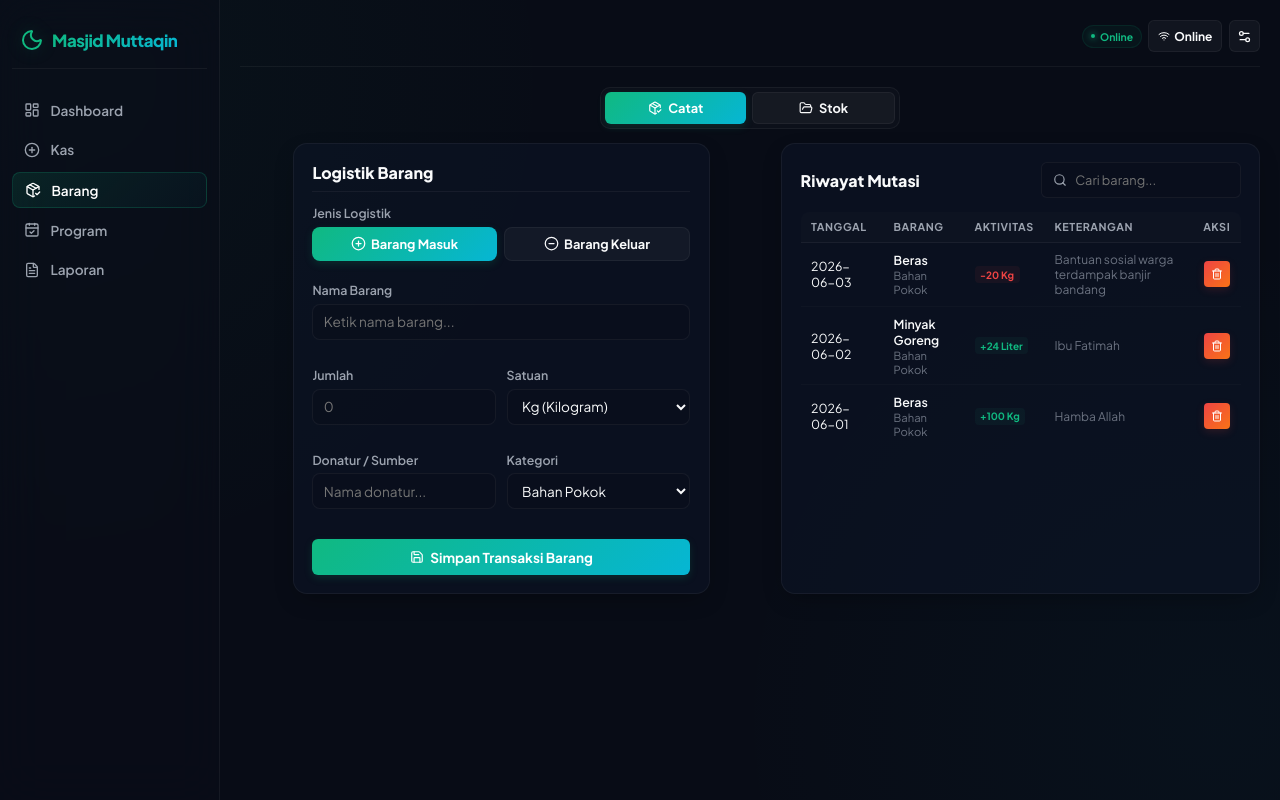
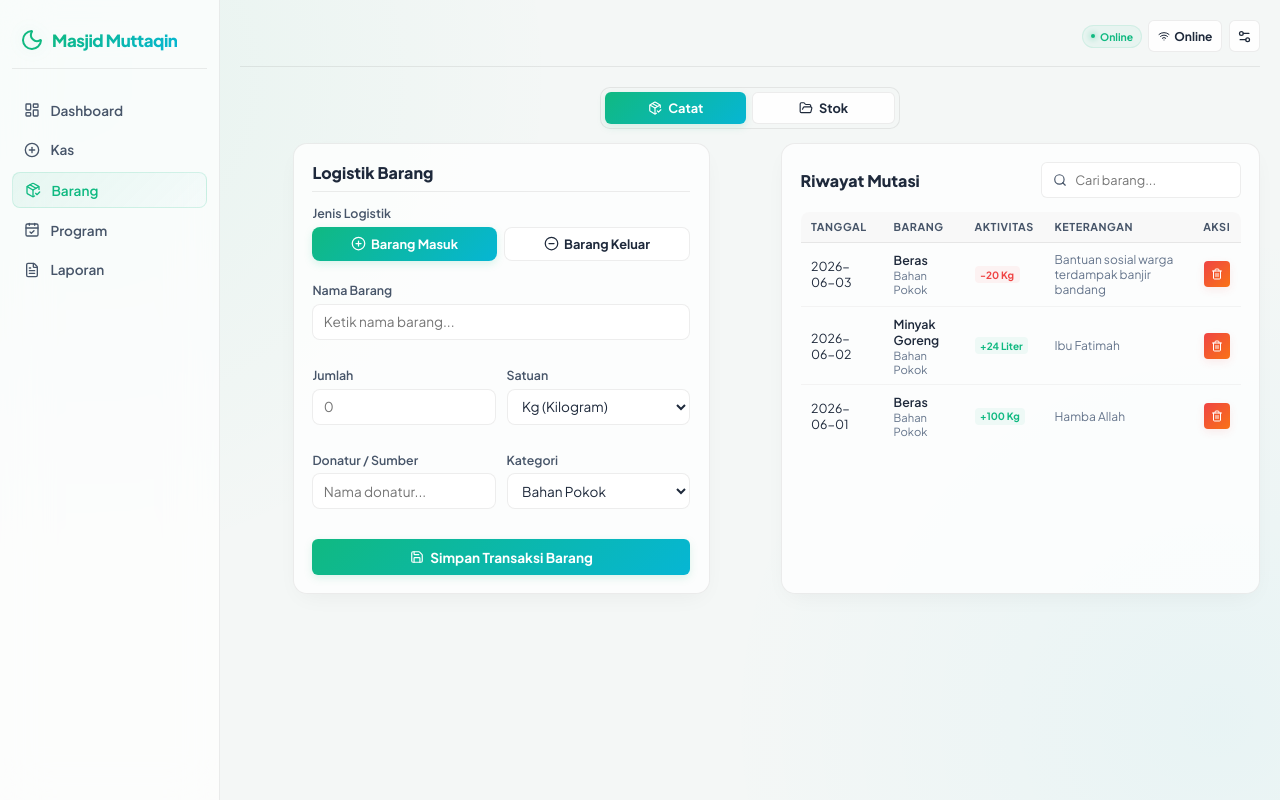
Before and after one commit to rasyiqi-code/Mesjid-Digital, a React (Vite) app: page / in a window 1280 px wide. Both pictures are taken after a click on the button "Barang". Built offline with nearby package versions, Linux system fonts and the light colour scheme.

Commit message:
revisi: migrasi tema dasar UI menjadi mode terang (light theme) premium

```diff
--- a/src/index.css
+++ b/src/index.css
@@ -2,32 +2,32 @@
 
 /* --- VARIABEL KEBUTUHAN UTAMA (DESIGN TOKENS) --- */
 :root {
-  /* Palet Warna Gelap Premium Nordic Frosty */
-  --bg-main: #080C16;
-  --bg-card: rgba(15, 23, 42, 0.45);
-  --bg-card-hover: rgba(22, 32, 58, 0.55);
-  --border-subtle: rgba(255, 255, 255, 0.05);
-  --border-focus: rgba(16, 185, 129, 0.4);
+  /* Palet Warna Terang Premium Nordic Frosty */
+  --bg-main: #F4F7F6;
+  --bg-card: rgba(255, 255, 255, 0.75);
+  --bg-card-hover: rgba(255, 255, 255, 0.92);
+  --border-subtle: rgba(0, 0, 0, 0.07);
+  --border-focus: rgba(16, 185, 129, 0.3);
 
   /* Teks */
-  --text-primary: #F9FAFB;
-  --text-secondary: #9CA3AF;
-  --text-muted: #6B7280;
+  --text-primary: #1E293B;
+  --text-secondary: #475569;
+  --text-muted: #64748B;
 
   /* Palet Warna Gradasi Fungsional */
   --primary: #10B981;
   --primary-hover: #059669;
-  --primary-glow: rgba(16, 185, 129, 0.25);
+  --primary-glow: rgba(16, 185, 129, 0.12);
   --primary-gradient: linear-gradient(135deg, #10B981 0%, #06B6D4 100%);
 
   --danger: #EF4444;
   --danger-hover: #DC2626;
-  --danger-glow: rgba(239, 68, 68, 0.2);
+  --danger-glow: rgba(239, 68, 68, 0.1);
   --danger-gradient: linear-gradient(135deg, #EF4444 0%, #F97316 100%);
 
   --accent: #F59E0B;
   --accent-hover: #D97706;
-  --accent-glow: rgba(245, 158, 11, 0.2);
+  --accent-glow: rgba(245, 158, 11, 0.1);
   --accent-gradient: linear-gradient(135deg, #F59E0B 0%, #D97706 100%);
 
   --info: #3B82F6;
@@ -41,7 +41,7 @@
   box-sizing: border-box;
   font-family: 'Plus Jakarta Sans', 'Outfit', sans-serif;
   scrollbar-width: thin;
-  scrollbar-color: rgba(255, 255, 255, 0.08) transparent;
+  scrollbar-color: rgba(0, 0, 0, 0.15) transparent;
 }
 
 body {
@@ -50,8 +50,8 @@ body {
   min-height: 100vh;
   overflow-x: hidden;
   background-image:
-    radial-gradient(circle at 5% 10%, rgba(16, 185, 129, 0.04) 0%, transparent 35%),
-    radial-gradient(circle at 95% 90%, rgba(6, 182, 212, 0.03) 0%, transparent 35%);
+    radial-gradient(circle at 5% 10%, rgba(16, 185, 129, 0.06) 0%, transparent 35%),
+    radial-gradient(circle at 95% 90%, rgba(6, 182, 212, 0.05) 0%, transparent 35%);
   background-attachment: fixed;
 }
 
@@ -64,7 +64,7 @@ body {
   background: transparent;
 }
 ::-webkit-scrollbar-thumb {
-  background: rgba(255, 255, 255, 0.08);
+  background: rgba(0, 0, 0, 0.12);
   border-radius: 99px;
 }
 ::-webkit-scrollbar-thumb:hover {
@@ -93,7 +93,7 @@ body {
 /* --- SIDEBAR DESKTOP --- */
 .sidebar {
   display: none;
-  background: rgba(10, 14, 26, 0.6);
+  background: rgba(255, 255, 255, 0.7);
   backdrop-filter: blur(24px);
   -webkit-backdrop-filter: blur(24px);
   border-right: 1px solid var(--border-subtle);
@@ -163,13 +163,13 @@ body {
 
 .sidebar-btn:hover {
   color: var(--text-primary);
-  background: rgba(255, 255, 255, 0.02);
+  background: rgba(0, 0, 0, 0.03);
 }
 
 .sidebar-btn.active {
-  color: #fff;
-  background: linear-gradient(135deg, rgba(16, 185, 129, 0.12) 0%, rgba(6, 182, 212, 0.03) 100%);
-  border: 1px solid rgba(16, 185, 129, 0.2);
+  color: var(--primary);
+  background: linear-gradient(135deg, rgba(16, 185, 129, 0.08) 0%, rgba(6, 182, 212, 0.02) 100%);
+  border: 1px solid rgba(16, 185, 129, 0.15);
 }
 
 /* Sidebar khusus saat mode ciut di tablet */
@@ -203,14 +203,14 @@ body {
   right: 0.85rem;
   z-index: 1000;
   display: flex;
-  background: rgba(10, 14, 26, 0.82);
+  background: rgba(255, 255, 255, 0.85);
   backdrop-filter: blur(20px);
   -webkit-backdrop-filter: blur(20px);
   border: 1px solid var(--border-subtle);
   padding: 0.35rem;
   border-radius: 99px;
   gap: 0.15rem;
-  box-shadow: 0 8px 30px rgba(0, 0, 0, 0.55);
+  box-shadow: 0 8px 30px rgba(0, 0, 0, 0.08);
 }
 
 @media (min-width: 768px) {
@@ -271,7 +271,7 @@ body {
   border: 1px solid var(--border-subtle);
   border-radius: 12px;
   padding: 0.85rem;
-  box-shadow: 0 8px 24px -8px rgba(0, 0, 0, 0.4);
+  box-shadow: 0 8px 24px -8px rgba(0, 0, 0, 0.06);
   transition: all 0.22s cubic-bezier(0.4, 0, 0.2, 1);
 }
 
@@ -283,8 +283,8 @@ body {
 }
 
 .glass-card:hover {
-  border-color: rgba(16, 185, 129, 0.15);
-  box-shadow: 0 12px 30px -8px rgba(16, 185, 129, 0.04), 0 4px 12px -4px rgba(0, 0, 0, 0.3);
+  border-color: rgba(16, 185, 129, 0.2);
+  box-shadow: 0 12px 30px -8px rgba(16, 185, 129, 0.03), 0 4px 12px -4px rgba(0, 0, 0, 0.06);
   transform: translateY(-1px);
 }
 
@@ -305,7 +305,7 @@ body {
 
 .form-input, .form-select, .form-textarea {
   width: 100%;
-  background: rgba(10, 14, 26, 0.4);
+  background: rgba(255, 255, 255, 0.85);
   border: 1px solid var(--border-subtle);
   border-radius: 8px;
   padding: 0.55rem 0.75rem;
@@ -319,7 +319,7 @@ body {
 .form-input:focus, .form-select:focus, .form-textarea:focus {
   border-color: var(--primary);
   box-shadow: 0 0 0 2px rgba(16, 185, 129, 0.12);
-  background: rgba(10, 14, 26, 0.6);
+  background: #ffffff;
 }
 
 .form-textarea {
@@ -357,19 +357,19 @@ body {
 }
 
 .btn-secondary {
-  background: rgba(255, 255, 255, 0.04);
+  background: rgba(255, 255, 255, 0.85);
   border: 1px solid var(--border-subtle);
   color: var(--text-primary);
 }
 
 .btn-secondary:hover {
-  background: rgba(255, 255, 255, 0.08);
+  background: rgba(0, 0, 0, 0.04);
 }
 
 .btn-accent {
   background: var(--accent-gradient);
   color: #080C16;
-  box-shadow: 0 3px 8px rgba(245, 158, 11, 0.15);
+  box-shadow: 0 3px 8px rgba(245, 158, 11, 0.1);
 }
 
 .btn-accent:hover {
@@ -380,7 +380,7 @@ body {
 .btn-danger {
   background: var(--danger-gradient);
   color: white;
-  box-shadow: 0 3px 8px rgba(239, 68, 68, 0.15);
+  box-shadow: 0 3px 8px rgba(239, 68, 68, 0.1);
 }
 
 .btn-danger:hover {
@@ -389,9 +389,9 @@ body {
 }
 
 .btn-disabled {
-  background: rgba(255, 255, 255, 0.01) !important;
-  color: rgba(255, 255, 255, 0.15) !important;
-  border: 1px solid rgba(255, 255, 255, 0.01) !important;
+  background: rgba(0, 0, 0, 0.02) !important;
+  color: rgba(0, 0, 0, 0.25) !important;
+  border: 1px solid rgba(0, 0, 0, 0.02) !important;
   cursor: not-allowed !important;
   box-shadow: none !important;
 }
@@ -535,13 +535,13 @@ body {
   align-items: center;
   justify-content: space-between;
   gap: 0.5rem;
-  background: rgba(10, 14, 26, 0.94);
+  background: rgba(255, 255, 255, 0.95);
   backdrop-filter: blur(16px);
   -webkit-backdrop-filter: blur(16px);
   border: 1px solid var(--border-subtle);
   padding: 0.6rem 0.85rem;
   border-radius: 10px;
-  box-shadow: 0 8px 20px rgba(0, 0, 0, 0.5);
+  box-shadow: 0 8px 20px rgba(0, 0, 0, 0.08);
   color: var(--text-primary);
   font-size: 0.8rem;
   font-weight: 600;
@@ -666,7 +666,7 @@ body {
 }
 
 .custom-table th {
-  background: rgba(255, 255, 255, 0.01);
+  background: rgba(0, 0, 0, 0.02);
   color: var(--text-secondary);
   font-size: 0.675rem;
   font-weight: 700;
@@ -679,7 +679,7 @@ body {
 .custom-table td {
   padding: 0.55rem 0.65rem;
   font-size: 0.775rem;
-  border-bottom: 1px solid rgba(255, 255, 255, 0.02);
+  border-bottom: 1px solid rgba(0, 0, 0, 0.04);
   color: var(--text-primary);
   vertical-align: middle;
 }
@@ -762,13 +762,13 @@ body {
   position: absolute;
   z-index: 100;
   width: 100%;
-  background: #090d18;
+  background: #ffffff;
   border: 1px solid var(--border-subtle);
   border-radius: 8px;
   margin-top: 0.15rem;
   max-height: 140px;
   overflow-y: auto;
-  box-shadow: 0 8px 16px rgba(0, 0, 0, 0.5);
+  box-shadow: 0 8px 16px rgba(0, 0, 0, 0.08);
   list-style: none;
 }
 
@@ -870,7 +870,8 @@ body {
   bottom: 105%;
   left: 50%;
   transform: translateX(-50%);
-  background: rgba(0, 0, 0, 0.95);
+  background: rgba(255, 255, 255, 0.95);
+  color: var(--text-primary);
   border: 1px solid var(--border-subtle);
   padding: 0.15rem 0.35rem;
   border-radius: 3px;
@@ -898,7 +899,7 @@ body {
 
 /* --- LAPORAN AREA VIEW --- */
 .report-view-box {
-  background: rgba(0, 0, 0, 0.15);
+  background: rgba(0, 0, 0, 0.02);
   border-radius: 10px;
   border: 1px solid var(--border-subtle);
   padding: 0.65rem;
@@ -1012,7 +1013,7 @@ body {
 }
 
 .mobile-data-card {
-  background: rgba(255, 255, 255, 0.015);
+  background: rgba(255, 255, 255, 0.65);
   border: 1px solid var(--border-subtle);
   border-radius: 10px;
   padding: 0.65rem 0.85rem;
@@ -1024,7 +1025,7 @@ body {
 }
 
 .mobile-data-card:active {
-  background: rgba(255, 255, 255, 0.04);
+  background: rgba(0, 0, 0, 0.02);
   transform: scale(0.995);
 }
 
@@ -1076,7 +1077,7 @@ body {
 
 .program-card:hover {
   transform: translateY(-2px);
-  box-shadow: 0 10px 24px rgba(0, 0, 0, 0.3), 0 0 0 1px rgba(16, 185, 129, 0.1);
+  box-shadow: 0 10px 24px rgba(0, 0, 0, 0.05), 0 0 0 1px rgba(16, 185, 129, 0.15);
 }
 
 /* --- MODAL FOTO BUKTI --- */
@@ -1101,7 +1102,7 @@ body {
   position: relative;
   max-width: 90%;
   max-height: 85%;
-  background-color: rgba(10, 14, 26, 0.96);
+  background-color: rgba(255, 255, 255, 0.98);
   border: 1px solid var(--border-subtle);
   border-radius: 12px;
   padding: 0.35rem;
```
